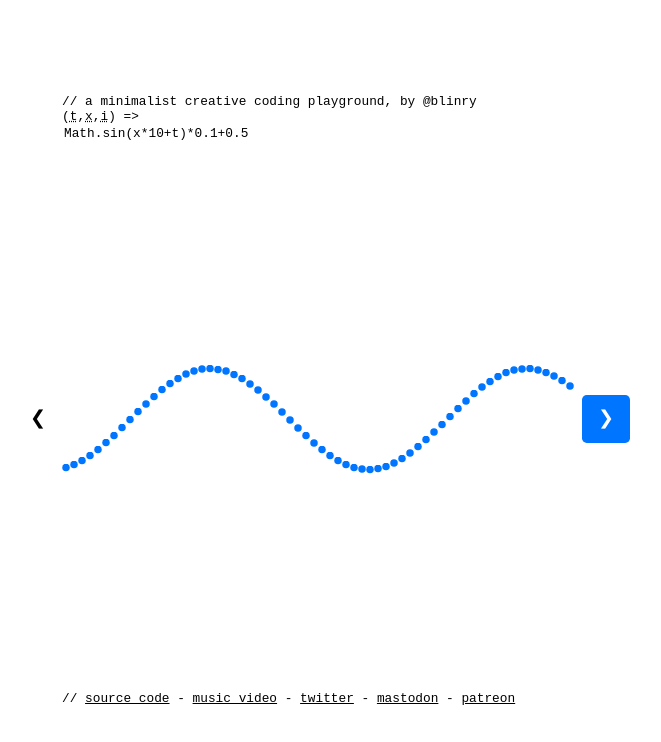
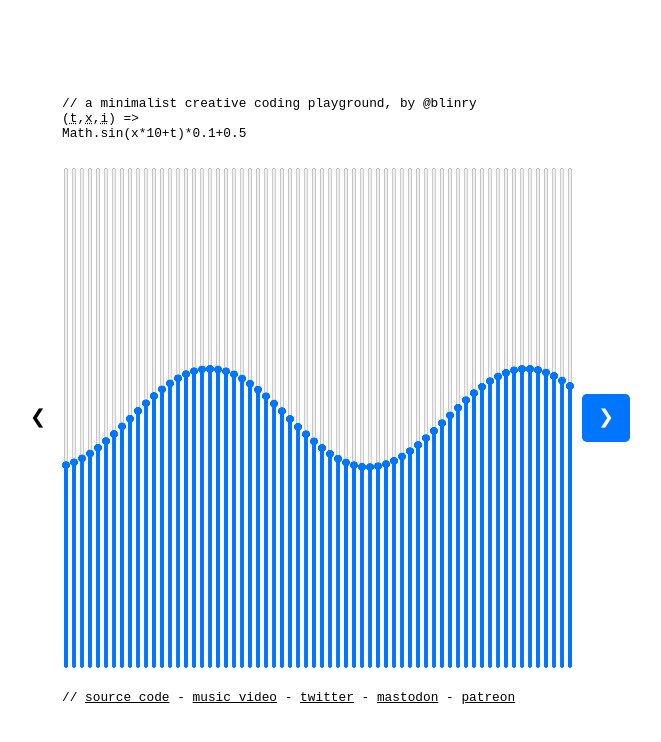
Before and after one commit to blinry/sliderland, a plain HTML site: page index.html in a window 1280 px wide. Shown: the whole page, without its empty margins (322-983 px from the left). Drawn offline with Linux system fonts and the light colour scheme; animation ran at ten frames a second; a web font is replaced by a local one.

Commit message:
Okay screw it, let's just draw the sliders ourselves
In Safari, the sliders don't look nice either :( And styling them with
CSS doesn't seem stable.

```diff
--- a/index.html
+++ b/index.html
@@ -3,7 +3,6 @@
     <head>
         <meta charset="utf-8" />
         <title>Tides Editor</title>
-        <link rel="stylesheet" href="slider.css" />
         <link rel="stylesheet" href="style.css" />
         <link rel="icon" href="favicon.ico" />
     </head>
@@ -36,7 +35,7 @@
                     ❯
                     <!--<div class="bubble">examples!</div>-->
                 </span>
-                <div id="sliders"></div>
+                <canvas id="sliders" width="2000" height="2050"></canvas>
             </div>
             <div id="credits">
                 // <a href="tbd" target="_blank">source code</a> -
--- a/script.js
+++ b/script.js
@@ -51,23 +51,40 @@ let examples = [
 let sliders = []
 let n = 64
 
+let w = 2000 // size of the canvas
+let b = 25 // border width
+
 let tStart = performance.now()
 
 let container = document.querySelector("#sliders")
+let ctx = container.getContext("2d")
 
-for (let i = 0; i < n; i++) {
-    let slider = document.createElement("input")
-    slider.type = "range"
-    slider.min = 0
-    slider.max = 1
-    slider.value = 0
-    slider.step = 0.0001
-    slider.style.left = 0
-    slider.style.top = `${i}rem`
+CanvasRenderingContext2D.prototype.roundRect = function (x, y, w, h, r) {
+    if (w < 2 * r) r = w / 2
+    if (h < 2 * r) r = h / 2
+    this.beginPath()
+    this.moveTo(x + r, y)
+    this.arcTo(x + w, y, x + w, y + h, r)
+    this.arcTo(x + w, y + h, x, y + h, r)
+    this.arcTo(x, y + h, x, y, r)
+    this.arcTo(x, y, x + w, y, r)
+    this.closePath()
+    return this
+}
 
-    sliders.push(slider)
-    container.appendChild(slider)
-}
+//for (let i = 0; i < n; i++) {
+//    let slider = document.createElement("input")
+//    slider.type = "range"
+//    slider.min = 0
+//    slider.max = 1
+//    slider.value = 0
+//    slider.step = 0.0001
+//    slider.style.left = 0
+//    slider.style.top = `${i}rem`
+//
+//    sliders.push(slider)
+//    container.appendChild(slider)
+//}
 
 //for (let example of examples) {
 //    let code = document.createElement("a")
@@ -83,19 +100,56 @@ let fadeDuration = 1 * 1000
 function update() {
     let formulaText = formula.value
 
-    if (formulaText.length > 0) {
-        let t = (performance.now() - tStart) / 1000
-        for (var i = 0; i < sliders.length; i++) {
-            let x = i / 63
-            let val = eval(t, i, x)
-            if (isFinite(val)) {
-                sliders[i].value = val
-                sliders[i].disabled = false
-            } else {
-                sliders[i].value = 0
-                sliders[i].disabled = true
-            }
+    ctx.fillStyle = "white"
+    ctx.fillRect(0, 0, w, w + 2 * b)
+
+    if (formulaText.length === 0) {
+        eval = () => 0
+    }
+
+    let t = (performance.now() - tStart) / 1000
+    for (var i = 0; i < n; i++) {
+        let x = i / 63
+        let val = eval(t, i, x)
+        if (isFinite(val)) {
+            sliderColor = "#0075ff"
+            val = Math.min(val, 1)
+            val = Math.max(val, 0)
+        } else {
+            val = 0
+            sliderColor = "#cbcbcb"
         }
+        let sliderWidth = 0.43
+        let handleDiameter = w / 64
+        ctx.fillStyle = "#efefef"
+        ctx.strokeStyle = "#b2b2b2"
+        ctx.lineWidth = w / 1000
+        let roundRect = ctx.roundRect(
+            ((i + (1 - sliderWidth) / 2) * w) / 64,
+            b,
+            (w / 64) * sliderWidth,
+            w,
+            w / 64 / 2,
+        )
+        roundRect.fill()
+        roundRect.stroke()
+        ctx.fillStyle = sliderColor
+        ctx.roundRect(
+            ((i + (1 - sliderWidth) / 2) * w) / 64,
+            (1 - val) * (w - handleDiameter) + handleDiameter / 2 + b,
+            (w / 64) * sliderWidth,
+            w - ((1 - val) * (w - handleDiameter) + handleDiameter / 2),
+            w / 64 / 2,
+        ).fill()
+        ctx.beginPath()
+        ctx.arc(
+            ((i + 0.5) * w) / 64,
+            (1 - val) * (w - handleDiameter) + handleDiameter / 2 + b,
+            handleDiameter / 2,
+            0,
+            2 * Math.PI,
+        )
+        ctx.fill()
     }
 
     requestAnimationFrame(update)
--- a/slider.css
+++ /dev/null
@@ -1,30 +0,0 @@
-input[type="range"] {
-    background: transparent;
-    -webkit-appearance: none;
-}
-
-input[type="range"]::-moz-range-thumb {
-    width: 1rem;
-    height: 1rem;
-    border-radius: 1em;
-    background: #0075ff;
-    border: none;
-}
-
-input[type="range"]:disabled::-moz-range-thumb {
-    background: #cbcbcb;
-}
-
-input[type="range"]::-moz-range-track {
-    height: 0.38rem;
-    border: #b2b2b2 solid 0.07rem;
-    background: #efefef;
-    border-radius: 1rem;
-}
-
-input[type="range"]::-moz-range-progress {
-    height: 0.38rem;
-    border: #3b75ba solid 0.07rem;
-    background: #0075ff;
-    border-radius: 1rem;
-}
--- a/style.css
+++ b/style.css
@@ -15,21 +15,14 @@ body {
     font-size: 80%;
 }
 #sliders {
-    width: 64rem;
-    height: 64rem;
-    transform: translate(-16rem, -16rem) scale(0.5) rotate(-90deg);
+    width: 32rem;
+    height: 32rem;
     position: relative;
 }
 #slider-container {
     width: 32rem;
     height: 32rem;
     position: relative;
-}
-input[type="range"] {
-    width: 64rem;
-    margin: 0;
-    position: absolute;
-    top: 10rem;
 }
 #formula:focus {
     outline: none;
@@ -39,12 +32,13 @@ textarea {
     font-size: 100%;
     border: none;
     width: 32rem;
-    height: 1.2rem;
-    min-height: 1.2rem;
+    height: 1rem;
+    min-height: 1rem;
     box-sizing: border-box;
     resize: none;
     overflow: hidden;
     margin-bottom: 0;
+    padding: 0;
 }
 #code {
     width: 32rem;
```
